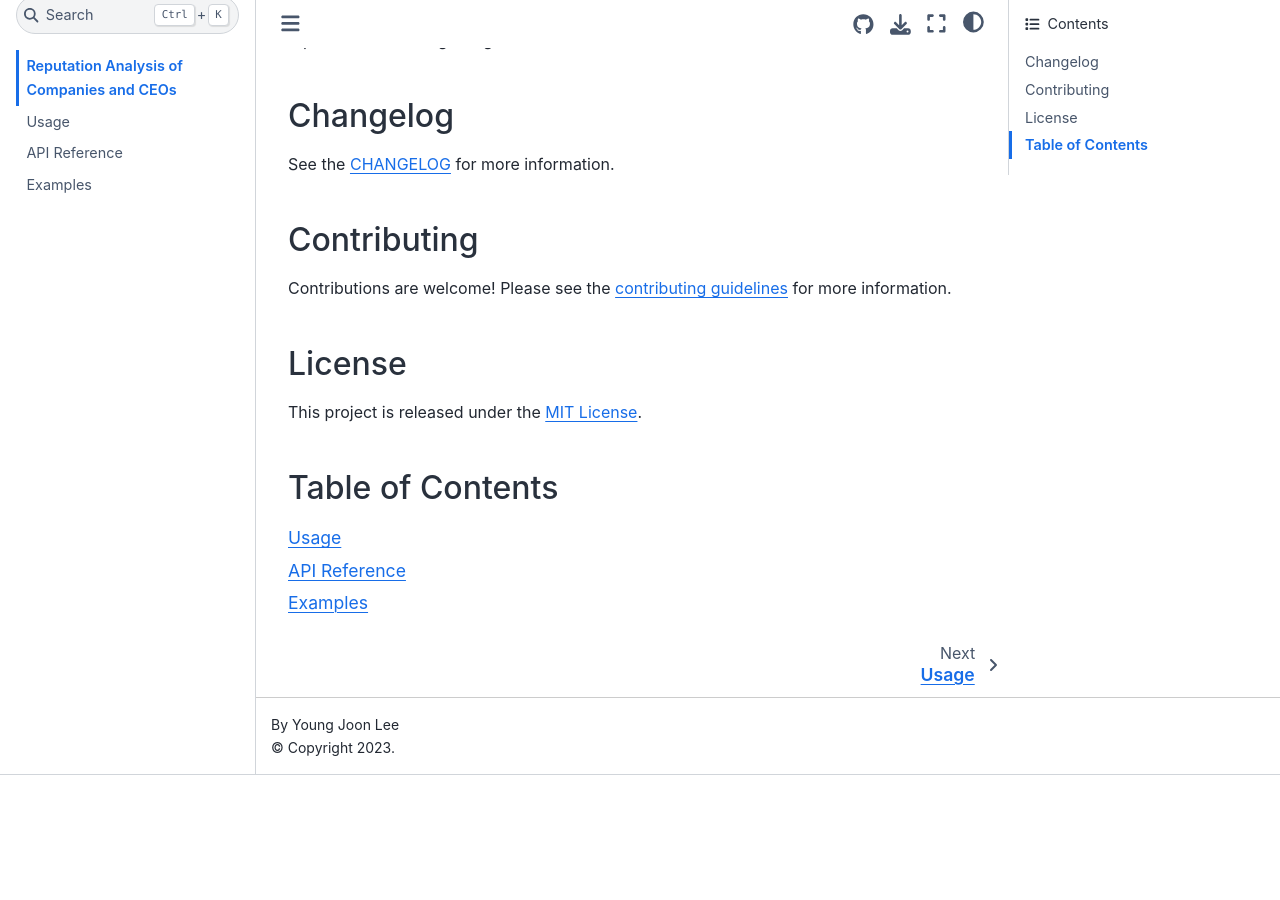
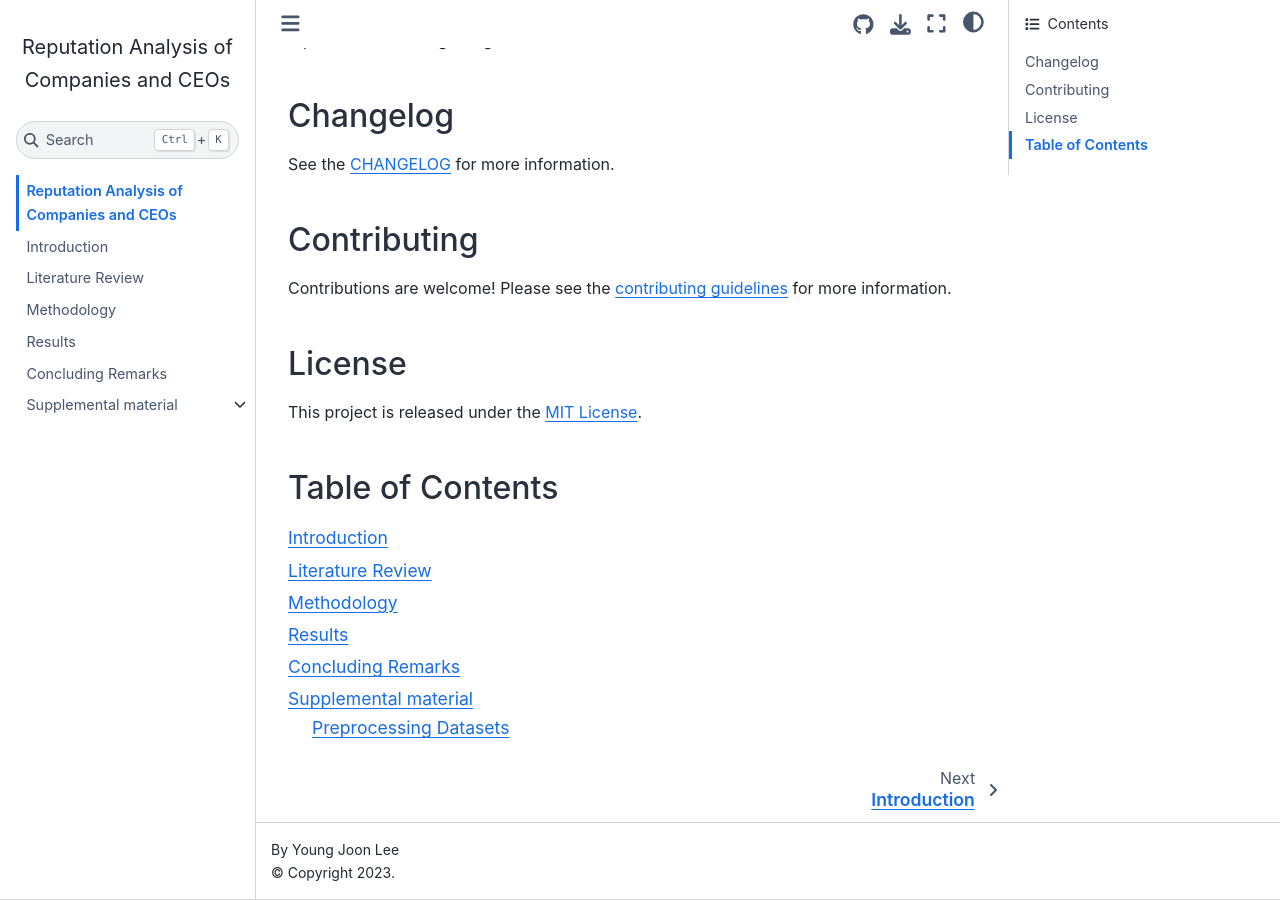
Before and after one commit to entelecheia/corporate-reputation, a Jupyter Book: the page built from book/index.md, in a window 1280 px wide and 900 px high, scrolled down 1053 px. Built offline with Jupyter Book 1.0.4 settings and Sphinx 7.4.7 and the Sphinx Book theme 1.1.4, drawn with Linux system fonts in a browser that asks for light colours; before the commit the page ends 1828 px from its top, so only the background shows below that.

Commit message:
docs(book): add new sections (introduction, literature, methodology, results, conclusion, supplementary materials)
docs(supplementary): add new paper datasets notebook
fix(tests): update tests to validate new features
refactor(book): update the table of contents to reflect new structure

chore(env): add new .env file for environment configurations

````diff
--- a/book/_toc.yml
+++ b/book/_toc.yml
@@ -4,6 +4,12 @@
 format: jb-book
 root: index
 chapters:
-  - file: usage
-  - file: api
-  - file: examples
+  - file: paper/introduction/index
+  - file: paper/literature/index
+  - file: paper/methodology/index
+  # - file: paper/implementation/index
+  - file: paper/results/index
+  - file: paper/conclusion/index
+  - file: supplementary/index
+    sections:
+      - file: supplementary/datasets
--- /dev/null
+++ b/book/paper/conclusion/index.md
@@ -0,0 +1 @@
+# Concluding Remarks
--- /dev/null
+++ b/book/paper/introduction/index.md
@@ -0,0 +1 @@
+# Introduction
--- /dev/null
+++ b/book/paper/literature/index.md
@@ -0,0 +1 @@
+# Literature Review
--- /dev/null
+++ b/book/paper/methodology/index.md
@@ -0,0 +1 @@
+# Methodology
--- /dev/null
+++ b/book/paper/results/index.md
@@ -0,0 +1 @@
+# Results
--- /dev/null
+++ b/book/supplementary/index.md
@@ -0,0 +1,5 @@
+# Supplemental material
+
+```{tableofcontents}
+
+```
````
Also changed, not shown: book/paper/index.md (added), book/supplementary/datasets.ipynb (added), 2 other files.
